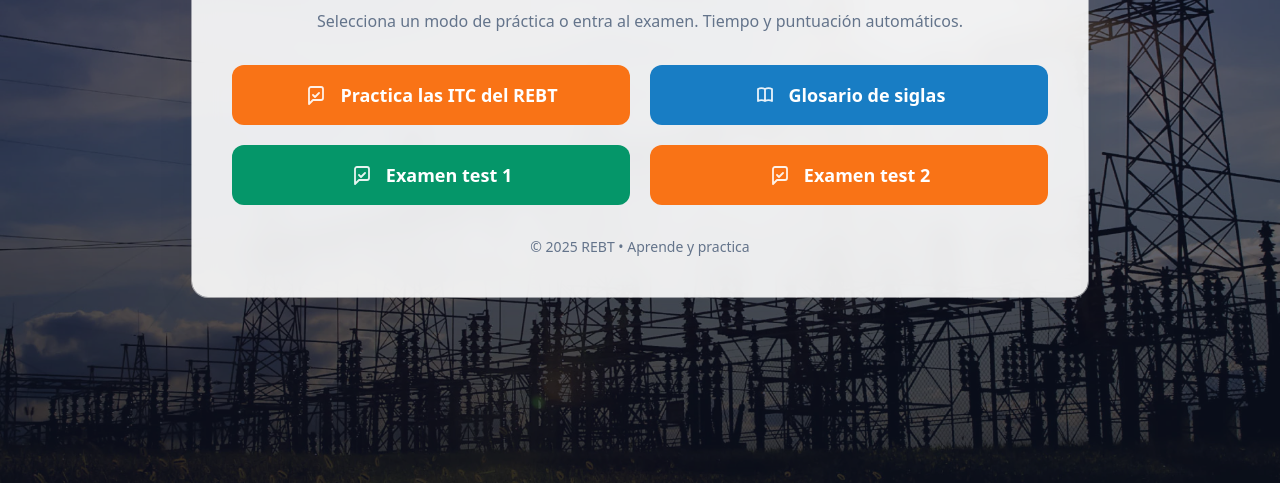
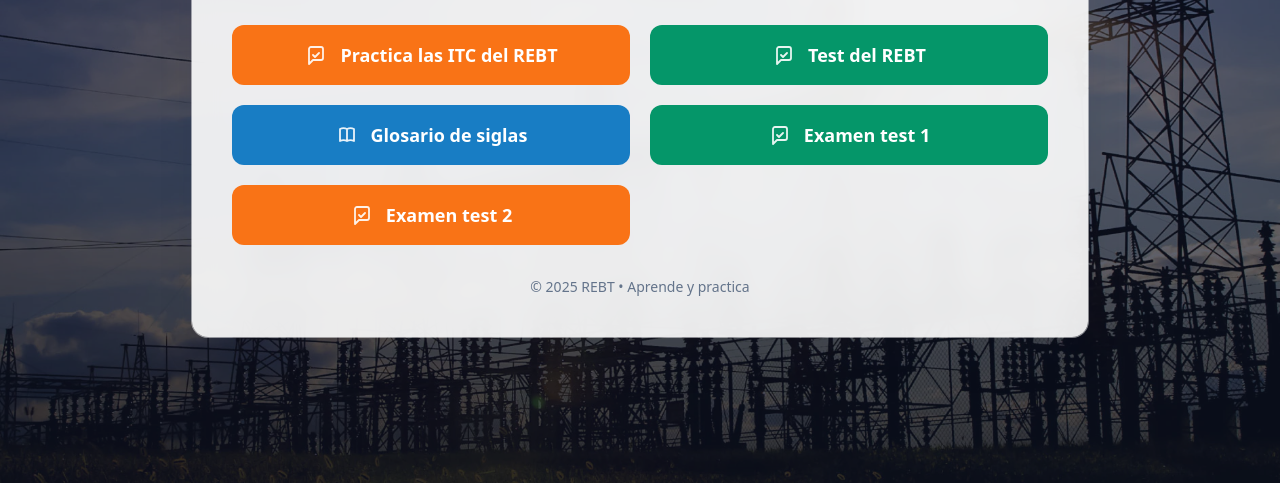
Before and after one commit to darwinAlvarez89/REBT, a website: page index.html in a window 1280 px wide. Shown: the part 317-800 px from the top of the page. Drawn offline with nearby package versions, Linux system fonts and the light colour scheme.

Commit message:
Update index.html

```diff
--- a/index.html
+++ b/index.html
@@ -113,6 +113,19 @@
             </svg>
             <span>Practica las ITC del REBT</span>
 
+            <!-- Tets del rebt completo -->
+          <a href="examen1.html" aria-label="Abrir Examen tipo test 1"
+             class="group inline-flex items-center justify-center gap-3 rounded-xl px-5 py-4 text-lg font-semibold bg-emerald-600 text-white hover:bg-emerald-700 focus-visible:outline-none focus-visible:ring-4 focus-visible:ring-emerald-300 transition transform hover:-translate-y-0.5 active:translate-y-0">
+            <!-- icono check/certificado -->
+            <svg xmlns="http://www.w3.org/2000/svg" class="h-6 w-6 opacity-90 group-hover:opacity-100" fill="none" viewBox="0 0 24 24" stroke="currentColor" stroke-width="1.8" aria-hidden="true">
+              <path stroke-linecap="round" stroke-linejoin="round" d="M9 12l2 2 4-4M7 4h10a2 2 0 0 1 2 2v9a2 2 0 0 1-2 2H9l-4 4V6a2 2 0 0 1 2-2z" />
+            </svg>
+            <span>Test del REBT</span>
+          </a>
+
+
+
+
           <!-- Glosario de siglas -->
           <a href="glosarioSiglas.html" aria-label="Abrir Glosario de siglas"
              class="group inline-flex items-center justify-center gap-3 rounded-xl px-5 py-4 text-lg font-semibold text-white transition transform hover:-translate-y-0.5 active:translate-y-0 focus-visible:outline-none focus-visible:ring-4"
```
